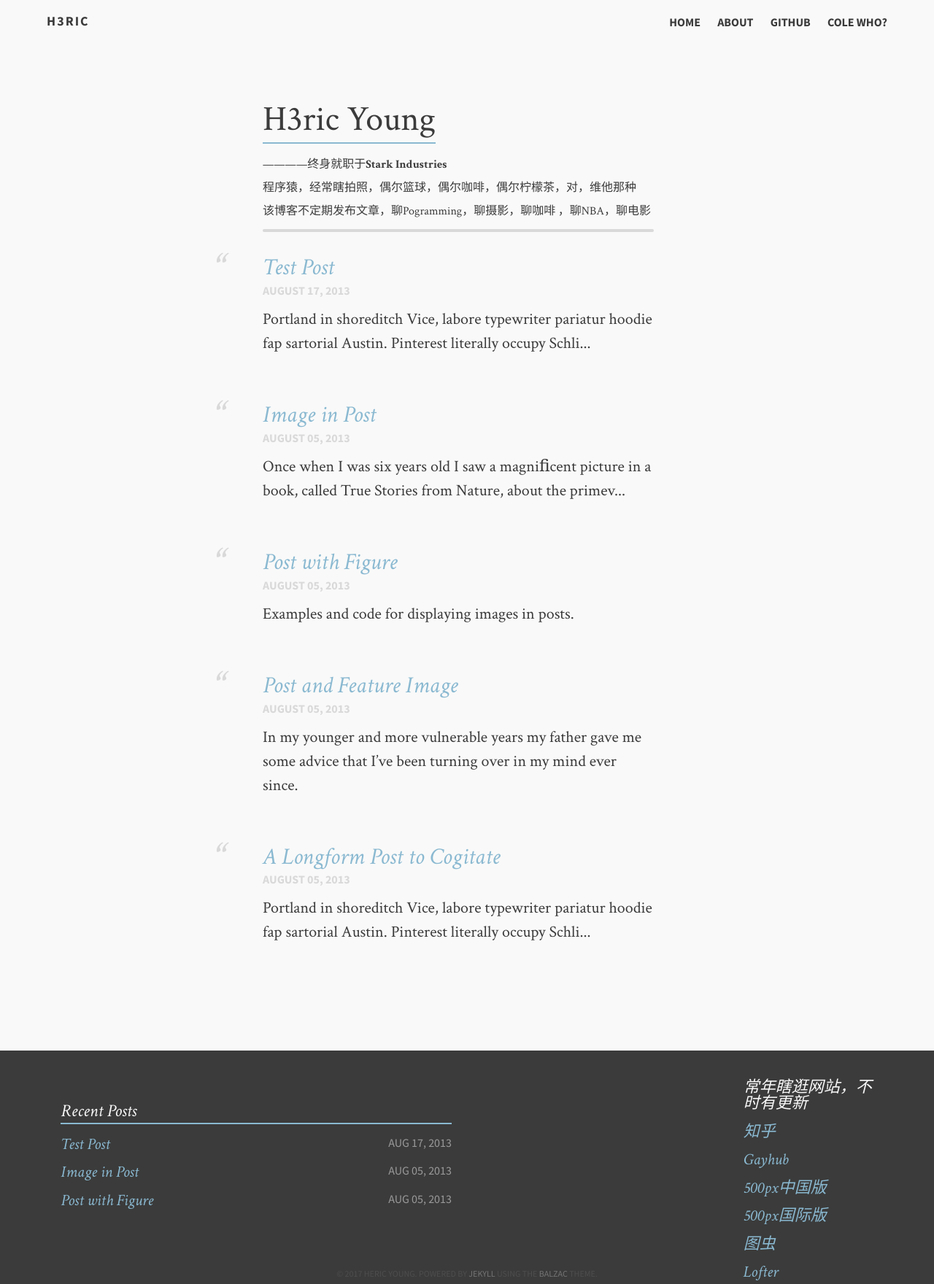
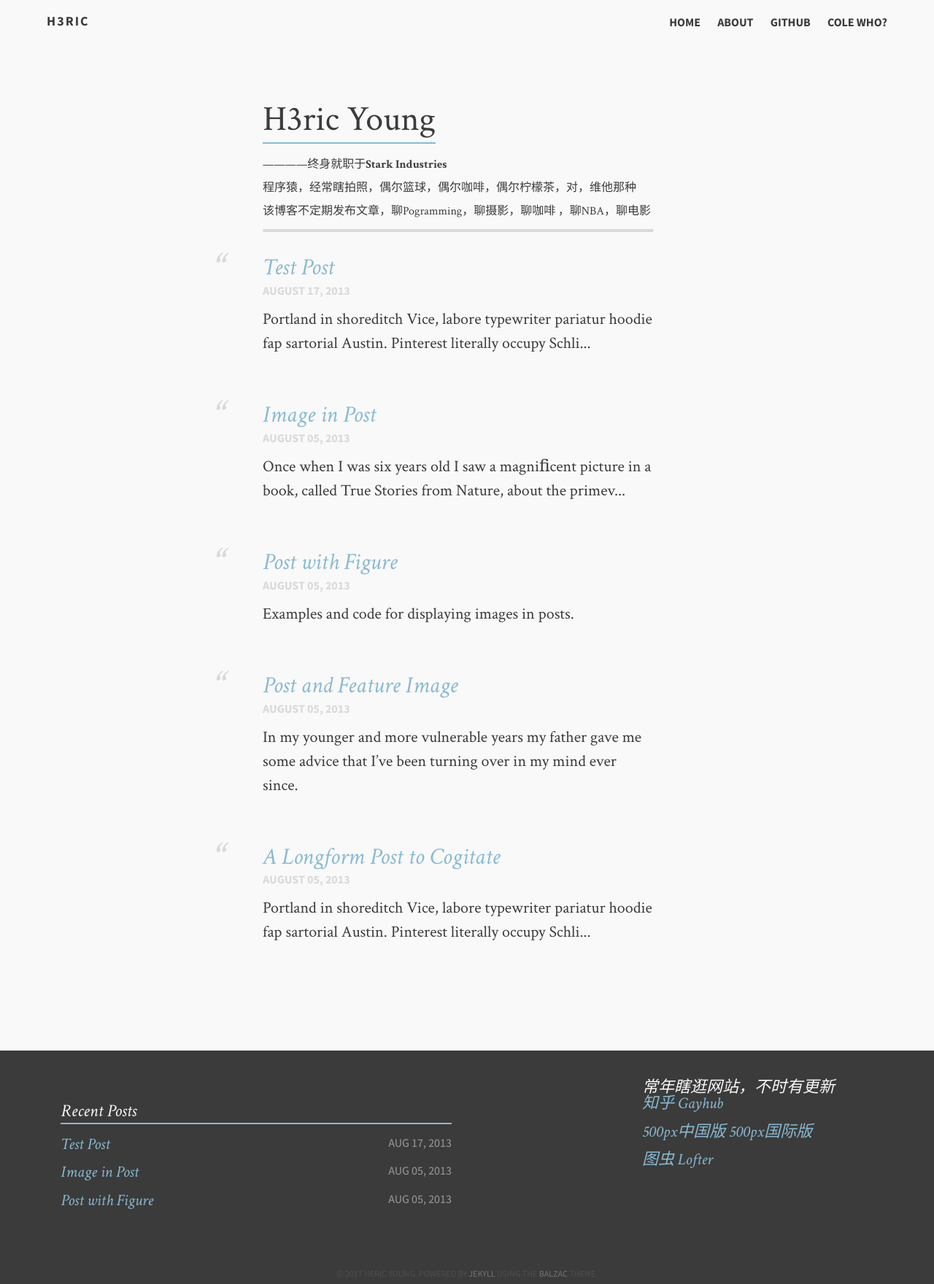
Before and after one commit to HericYoung/Blog, a Jekyll site: the page built from index.md, in a window 1280 px wide. Shown: the whole page at 73% size. Built offline with Jekyll 4.4.1, drawn with Linux system fonts in a browser that asks for light colours.

Commit message:
no message

```diff
--- a/_includes/footer.html
+++ b/_includes/footer.html
@@ -11,31 +11,23 @@
         {% endfor %}
       </ol>
 
-      <div class="social" style="top:40px">
+      <div class="social" style="top:40px;width: 25%">
         <ul>
-            <li>常年瞎逛网站，不时有更新</li>
-            <li><a id="zhihu" href="{{ site.owner.zhihu }}"><span class="foot-link">知乎</span></a></li>
+            <span>常年瞎逛网站，不时有更新</span>
+            <li>
+              <a id="zhihu" href="{{ site.owner.zhihu }}"><span class="foot-link">知乎</span></a>
+              <a id="github" href="{{ site.owner.github }}" target="_blank"><span class="foot-link">Gayhub</span></a>
+            </li>
 
-            {% if site.owner.github %}
-            <li><a id="github" href="{{ site.owner.github }}" target="_blank"><span class="foot-link">Gayhub</span></a></li>
-            {% endif %}
+            <li>
+              <a id="500px_me" href="{{ site.owner.500px_me }}" target="_blank"><span class="foot-link">500px中国版</span></a>
+              <a id="50px_com" href="{{ site.owner.500px_com }}" target="_blank"><span class="foot-link">500px国际版</span></a>
+            </li>
 
-
-            {% if site.owner.500px_me %}
-            <li><a id="500px_me" href="{{ site.owner.500px_me }}" target="_blank"><span class="foot-link">500px中国版</span></a></li>
-            {% endif %}
-
-            {% if site.owner.500px_com %}
-            <li><a id="50px_com" href="{{ site.owner.500px_com }}" target="_blank"><span class="foot-link">500px国际版</span></a></li>
-            {% endif %}
-
-            {% if site.owner.tuchong %}
-            <li><a id="tuchong" href="{{ site.owner.tuchong }}" target="_blank"><span class="foot-link">图虫</span></a></li>
-            {% endif %}
-
-            {% if site.owner.lofter %}
-            <li><a id="lofter" href="{{ site.owner.lofter }}" target="_blank"><span class="foot-link">Lofter</span></a></li>
-            {% endif %}
+            <li>
+              <a id="tuchong" href="{{ site.owner.tuchong }}" target="_blank"><span class="foot-link">图虫</span></a>
+              <a id="lofter" href="{{ site.owner.lofter }}" target="_blank"><span class="foot-link">Lofter</span></a>
+            </li>
         </ul>
     </div>
     </aside>
```
